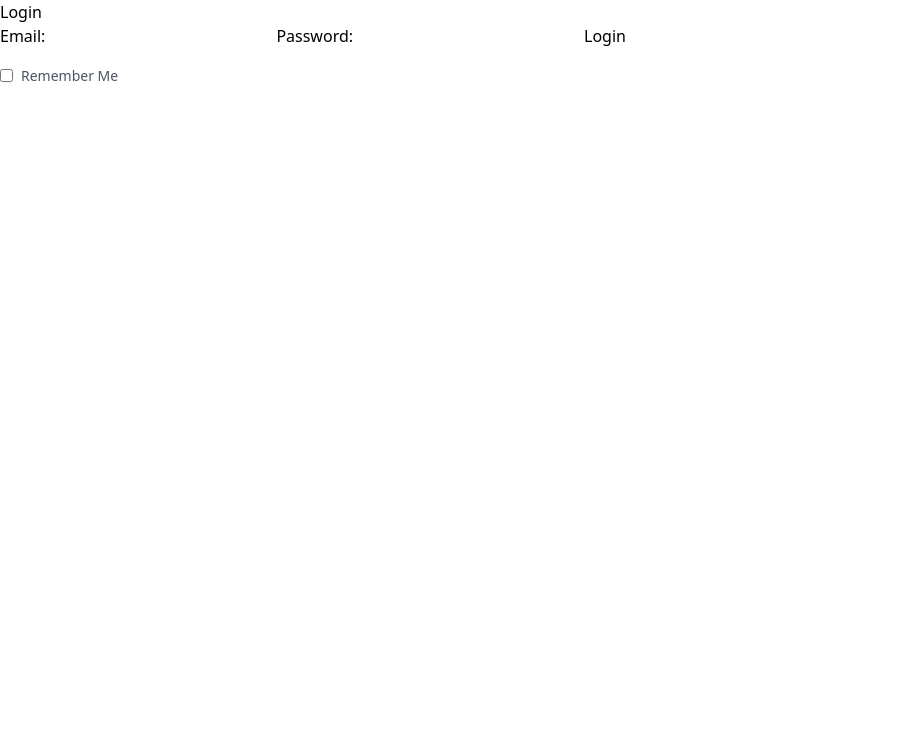
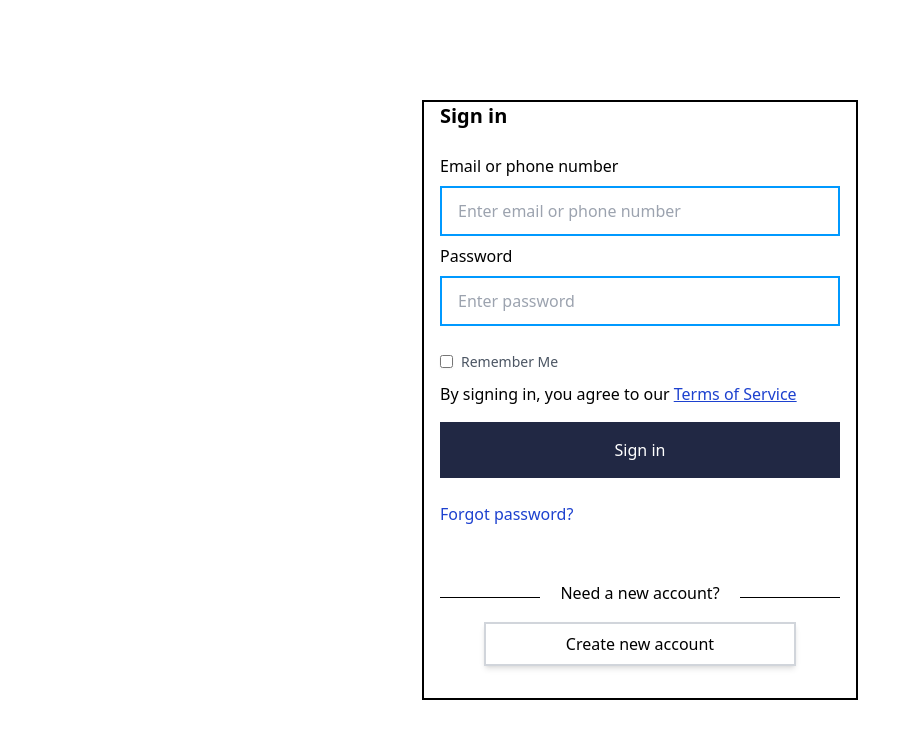
Before and after one commit to Mony-Ratanak/E-Commerce_Group4, a Vue app in the folder e-commerce/: page /login in a window 1280 px wide. Shown: the top 738 px of the page, without its empty margins (0-921 px from the left). Built offline with nearby package versions, Linux system fonts and the light colour scheme.

Commit message:
layout testing

```diff
--- a/e-commerce/src/views/login.vue
+++ b/e-commerce/src/views/login.vue
@@ -1,21 +1,38 @@
 <template>
-  <div>
-    <h2>Login</h2>
-    <form @submit.prevent="login">
-      <label for="email">Email:</label>
-      <input type="email" v-model="email" required>
+  <div class="flex justify-center items-center h-screen w-screen">
+    <div class="flex flex-col border-2 border-black px-4 w-fit h-[600px] justify-between">
+        <form @submit.prevent="login" class="flex flex-col gap-2">
+          <h2 class="text-xl font-bold mb-4">Sign in</h2>
+          <label for="email">Email or phone number</label>
+          <input class="w-[400px] h-[50px] border-2 border-[#0099FF] p-4" type="email" placeholder="Enter email or phone number" v-model="email">
 
-      <label for="password">Password:</label>
-      <input type="password" v-model="password" required>
+          <label for="password">Password</label>
+          <input class="w-[400px] h-[50px] border-2 border-[#0099FF] p-4" type="password" placeholder="Enter password" v-model="password">
 
-      <button type="submit">Login</button>
           <div class="block mt-4">
             <label for="remember_me" class="inline-flex items-center">
               <input id="remember_me" type="checkbox" v-model="rememberMe" class="rounded border-gray-300 text-indigo-600 shadow-sm focus:ring-indigo-500" name="remember">
               <span class="ms-2 text-sm text-gray-600">Remember Me</span>
             </label>
           </div>
+          <div class="flex">
+              <p>By signing in, you agree to our</p>
+              <p class="text-[#1D41CF] ml-1 underline">Terms of Service</p>
+          </div>
+          <button class="bg-[#212844] my-2 text-white p-4" type="submit">Sign in</button>
+          <p class="text-[#1D41CF] mt-2">Forgot password?</p>
         </form>
+        <div class="flex flex-col">
+              <div class="flex mb-2">
+                <div class="border-t border-black my-4 w-1/4"></div>
+                <p class="flex w-1/2 text-center justify-center">Need a new account?</p>
+                <div class="border-t border-black my-4 w-1/4"></div>
+              </div>
+              <div class="flex w-full px-10 justify-center mb-8">
+                  <button @click="nextRoute()" class="flex justify-center items-center border-2 border-gray-300 text-black p-2 px-20 w-fit shadow-inner shadow-md" type="submit">Create new account</button>
+              </div>
+        </div>
+    </div>
   </div>
 </template>
 
@@ -25,35 +42,68 @@ import axios from "axios";
 export default {
   data() {
     return {
-      email: '',
-      password: '',
+      email: "",
+      password: "",
       rememberMe: false,
     };
   },
+  mounted() {
+    // Check for remember_token in the cookie on component mount
+    const rememberToken = this.getCookie("remember_token");
+    if (rememberToken) {
+      this.loginWithRememberToken(rememberToken);
+    }
+  },
   methods: {
     login() {
+      // Standard login logic without immediate check for remember_token
       axios.post("http://localhost/api/login", {
         email: this.email,
         password: this.password,
         remember_me: this.rememberMe,
       })
       .then(response => {
-      localStorage.setItem('token', response.data.token);
+        localStorage.setItem("token", response.data.token);
 
+        // Set a cookie for remember-me functionality if rememberMe is checked
         if (this.rememberMe) {
-        // Set a cookie for remember-me functionality
           document.cookie = `remember_token=${response.data.remember_token}; expires=${new Date(response.data.user.remember_token_expiry)}; path=/`;
         }
 
         // Set the Authorization header for Axios requests
-      axios.defaults.headers.common['Authorization'] = 'Bearer ' + localStorage.getItem('token');
+        axios.defaults.headers.common["Authorization"] = "Bearer " + localStorage.getItem("token");
 
-      this.$router.push('/home/welcome');
+        this.$router.push("/home/welcome");
       })
       .catch(error => {
         console.error(error);
       });
     },
+    loginWithRememberToken(rememberToken) {
+      // API call to login using remember_token
+      axios.post("http://localhost/api/login", {
+        remember_token: rememberToken,
+      })
+      .then(response => {
+        localStorage.setItem("token", response.data.token);
+
+        // Set the Authorization header for Axios requests
+        axios.defaults.headers.common["Authorization"] = "Bearer " + localStorage.getItem("token");
+
+        this.$router.push("/home/welcome");
+      })
+      .catch(error => {
+        console.error(error);
+      });
+    },
+    getCookie(name) {
+      const value = `; ${document.cookie}`;
+      const parts = value.split(`; ${name}=`);
+      if (parts.length === 2) return parts.pop().split(";").shift();
+    },
+    nextRoute() {
+      this.$router.push(`/register`);
+    },
   },
 };
 </script>
--- a/e-commerce/src/views/register.vue
+++ b/e-commerce/src/views/register.vue
@@ -55,7 +55,7 @@ const form = ref({
         console.log("Registration successful:", response.data);
 
         // Redirect to a success page or perform other actions
-        router.push("/home/welcome");
+        router.push("/login");
       } catch (error) {
         console.error("Registration error:", error);
         console.dir(error.response); // Log the detailed response
```
Lines whose indentation alone changed are shown as unchanged.
